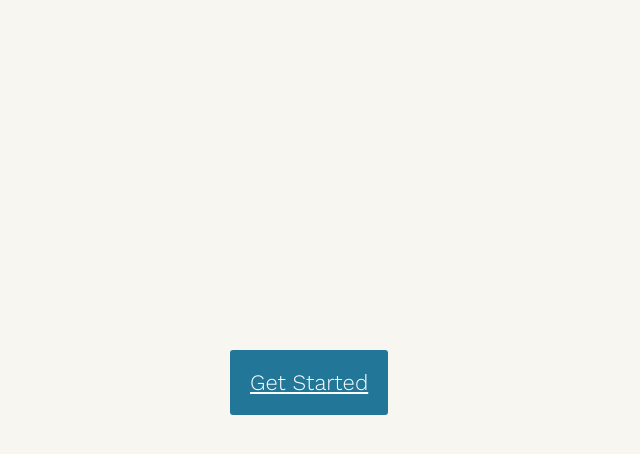
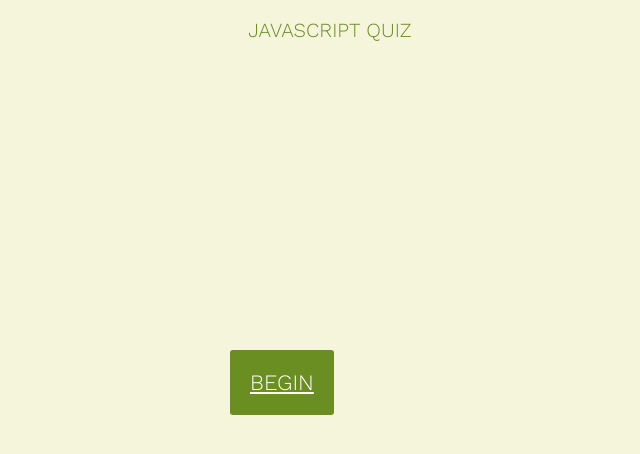
Before and after one commit to mayaj0yce/Code-quiz, a plain HTML site: page index.html in a window 1280 px wide. Shown: the whole page, without its empty margins (310-950 px from the left). Drawn offline with nearby package versions, Linux system fonts and the light colour scheme.

Commit message:
okay now we are done

```diff
--- a/assets/css/style.css
+++ b/assets/css/style.css
@@ -3,18 +3,19 @@
 body{
 	font-size: 20px;
 	font-family: 'Work Sans', sans-serif;
-	color: #333;
+	/* color: #333; */
   font-weight: 300;
   text-align: center;
-  background-color: #f8f6f0;
+  /* background-color: #f8f6f0; */
+  color: olivedrab;
+  background-color: beige;
 }
 h1{
   font-weight: 300;
   margin: 0px;
   padding: 10px;
   font-size: 20px;
-  background-color: #444;
-  color: #fff;
+
 }
 
 h2{
@@ -41,7 +42,7 @@ h2{
 .button{
   font-family: 'Work Sans', sans-serif;
 	font-size: 22px;
-	background-color: #279;
+  background-color: olivedrab;
 	color: #fff;
 	border: 0px;
 	border-radius: 3px;
@@ -57,7 +58,7 @@ h2{
 button{
   font-family: 'Work Sans', sans-serif;
 	font-size: 22px;
-	background-color: #279;
+  background-color: olivedrab;
 	color: #fff;
 	border: 0px;
 	border-radius: 3px;
--- a/index.html
+++ b/index.html
@@ -12,8 +12,9 @@
 
   <h2 class="time" style="text-align:center;"></h2>
 </header> -->
+<h1> JAVASCRIPT QUIZ</h1>
 
-<a class="button theButtAs" id="start" href="comp.html" role="button">Get Started</a>
+<a class="button theButtAs" id="start" href="comp.html" role="button">BEGIN</a>
 
 <!-- this will lead to the second page once btn has been pushed -->
 
```
